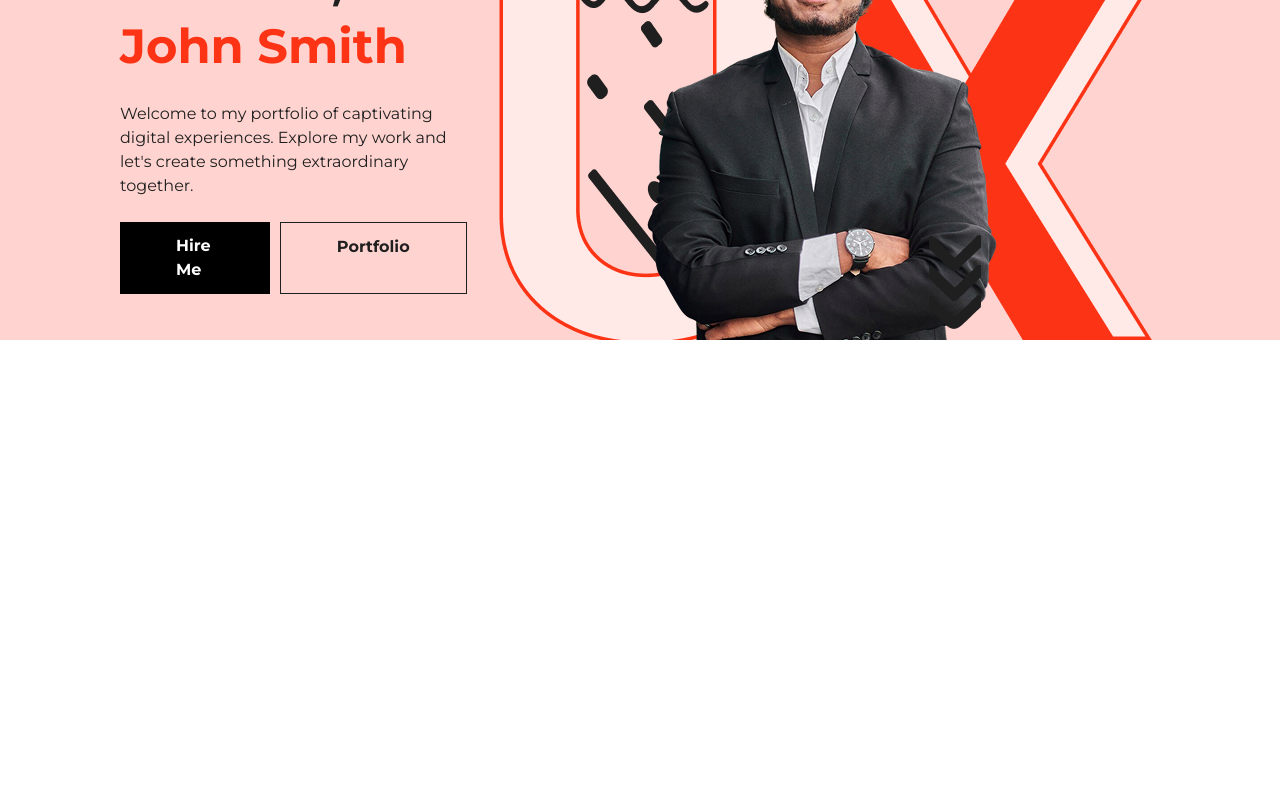
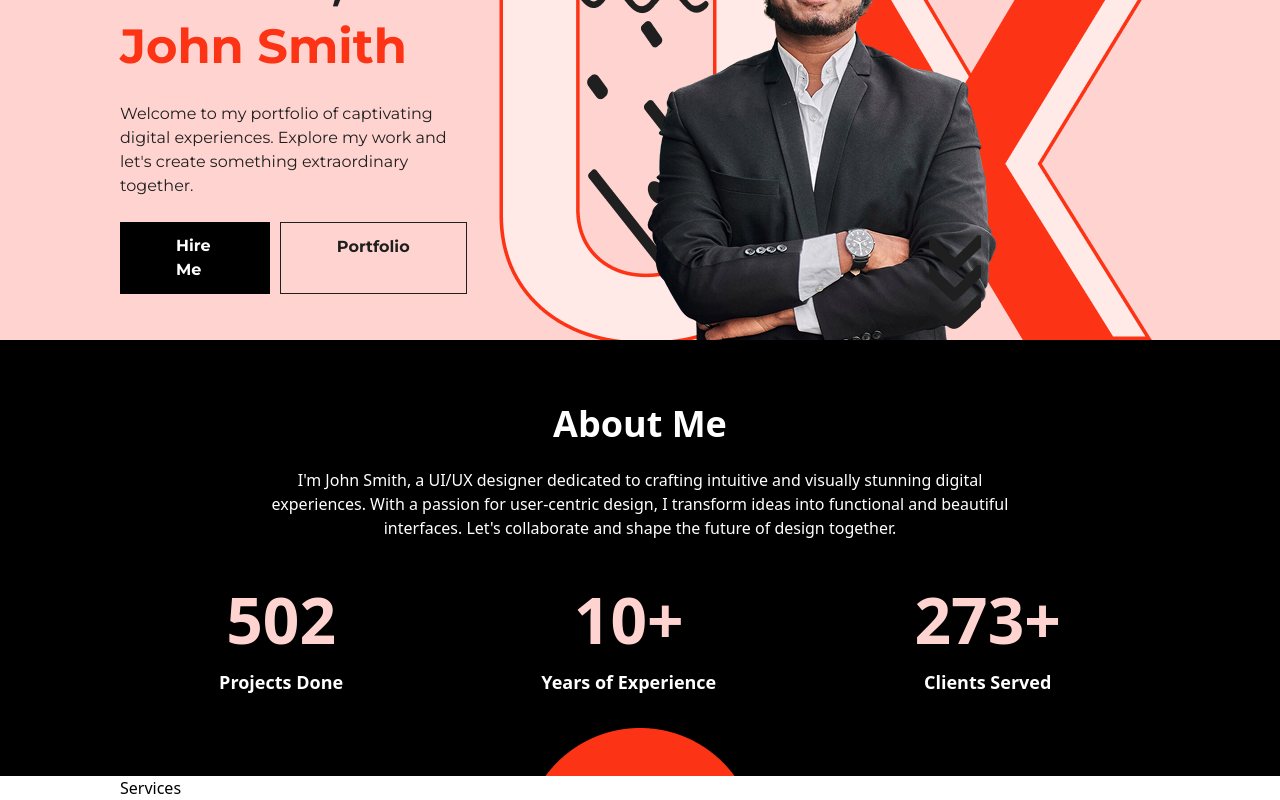
Before and after one commit to MdSalauddinSakib/RRF-Exam-1, a Vue app: page / in a window 1280 px wide. Shown: the part 276-1076 px from the top of the page. Before the commit the page ends 800 px from the top, so only its background shows below. Built offline with nearby package versions, Linux system fonts and the light colour scheme.

Commit message:
about me section created

```diff
--- a/src/components/HelloWorld.vue
+++ b/src/components/HelloWorld.vue
@@ -36,11 +36,54 @@
           <a href="#" class="py-3 px-14 border text-base font-bold hover:bg-[#4b413f] hover:text-white">Portfolio</a>
         </div>
       </div>
+
       <div>
         <img src="../assets/img/Profile & bg.png" alt="">
       </div>
     </div>
   </section>
+  <!-- Header Section End -->
+
+  <!--------------------
+    About Me Section
+  --------------------->
+  <section class="px-[120px] bg-black pt-16 pb-20 relative">
+    <div class=" absolute bottom-0 left-1/2 transform -translate-x-1/2">
+      <img src="../assets/img/semi-circle.png" alt="">
+    </div>
+    <div class="text-white text-center">
+      <h2 class="text-4xl font-bold pb-6">About Me</h2>
+      <p class="leading-6">I'm John Smith, a UI/UX designer dedicated to crafting intuitive and visually stunning
+        digital <br> experiences.
+        With a passion for user-centric design, I transform ideas into functional and beautiful <br> interfaces. Let's
+        collaborate and shape the future of design together.</p>
+    </div>
+
+    <div class="flex justify-around pt-8">
+      <div class="text-center">
+        <p class="text-[#FFD4D0] text-[64px] font-bold">502</p>
+        <p class="text-white font-bold text-lg">Projects Done</p>
+      </div>
+      <div class="text-center">
+        <p class="text-[#FFD4D0] text-[64px] font-bold">10+</p>
+        <p class="text-white font-bold text-lg">Years of Experience</p>
+      </div>
+      <div class="text-center">
+        <p class="text-[#FFD4D0] text-[64px] font-bold">273+</p>
+        <p class="text-white font-bold text-lg">Clients Served</p>
+      </div>
+    </div>
+  </section>
+  <!-- About Me Section End -->
+
+  <!--------------------
+    Services Section
+  --------------------->
+  <section class="px-[120px] z-50 bg-white">
+    <div class="">
+      <h2>Services</h2>
+    </div>
+  </section>
 </template>
 
 <style scoped></style>
```
Also changed, not shown: src/assets/img/semi-circle.png (added).
